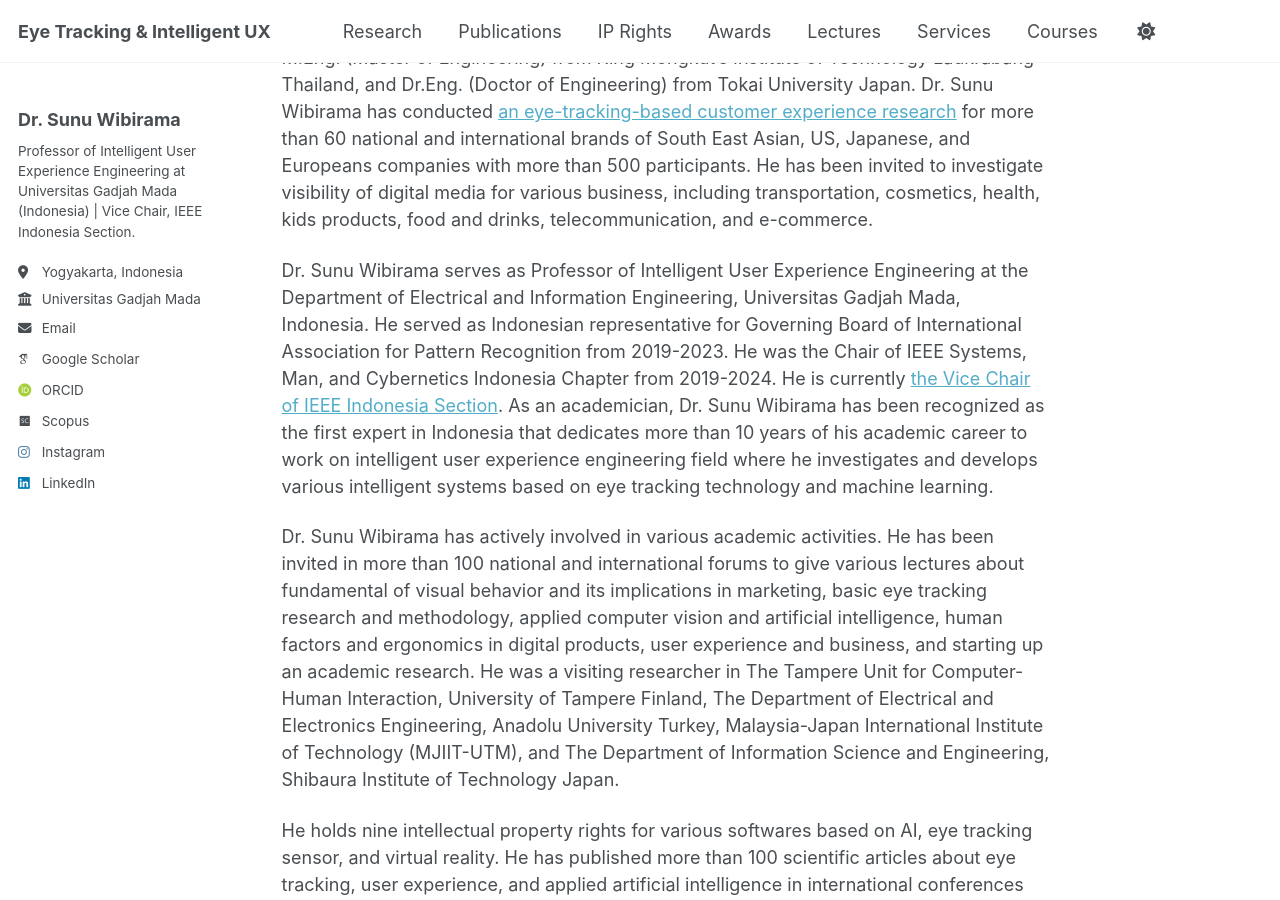
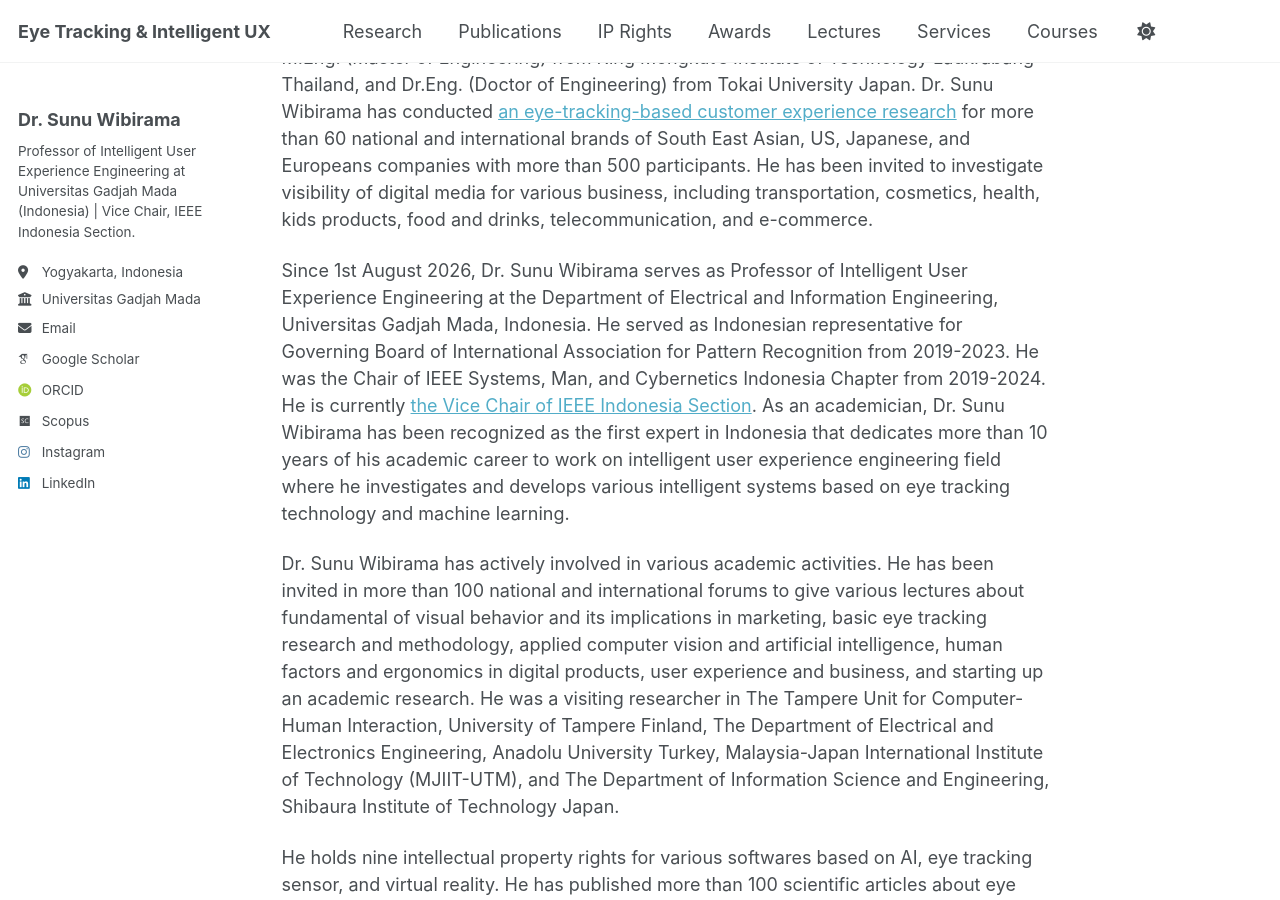
Before and after one commit to wibirama/wibirama.github.io, a Jekyll site: the page built from _pages/about.md, in a window 1280 px wide and 900 px high, scrolled down 492 px. Built offline with Jekyll 4.4.1, drawn with Linux system fonts in a browser that asks for light colours; some web fonts are replaced; a script that is not in the unit is left out.

Commit message:
Update about.md

```diff
--- a/_pages/about.md
+++ b/_pages/about.md
@@ -18,7 +18,7 @@ Email: sunu{at}ugm.ac.id , [LinkedIn](https://www.linkedin.com/in/sunuwibirama)
 
 Dr. Sunu Wibirama is a renowned academician and practitioners of [eye tracking](https://www.youtube.com/watch?v=XlTbF-qvRQY), user experience of digital products, and applied artificial intelligence in South East Asia. He obtained B.Eng. (Bachelor of Engineering) from Universitas Gadjah Mada Indonesia, M.Eng. (Master of Engineering) from King Mongkut’s Institute of Technology Ladkrabang Thailand, and Dr.Eng. (Doctor of Engineering) from Tokai University Japan. Dr. Sunu Wibirama has conducted [an eye-tracking-based customer experience research](https://wibirama.github.io/partners/) for more than 60 national and international brands of South East Asian, US, Japanese, and Europeans companies with more than 500 participants. He has been invited to investigate visibility of digital media for various business, including transportation, cosmetics, health, kids products, food and drinks, telecommunication, and e-commerce.
 
-Dr. Sunu Wibirama serves as Professor of Intelligent User Experience Engineering at the Department of Electrical and Information Engineering, Universitas Gadjah Mada, Indonesia. He served as Indonesian representative for Governing Board of International Association for Pattern Recognition from 2019-2023. He was the Chair of IEEE Systems, Man, and Cybernetics Indonesia Chapter from 2019-2024. He is currently [the Vice Chair of IEEE Indonesia Section](https://ieee.id/officers/). As an academician, Dr. Sunu Wibirama has been recognized as the first expert in Indonesia that dedicates more than 10 years of his academic career to work on intelligent user experience engineering field where he investigates and develops various intelligent systems based on eye tracking technology and machine learning.
+Since 1st August 2026, Dr. Sunu Wibirama serves as Professor of Intelligent User Experience Engineering at the Department of Electrical and Information Engineering, Universitas Gadjah Mada, Indonesia. He served as Indonesian representative for Governing Board of International Association for Pattern Recognition from 2019-2023. He was the Chair of IEEE Systems, Man, and Cybernetics Indonesia Chapter from 2019-2024. He is currently [the Vice Chair of IEEE Indonesia Section](https://ieee.id/officers/). As an academician, Dr. Sunu Wibirama has been recognized as the first expert in Indonesia that dedicates more than 10 years of his academic career to work on intelligent user experience engineering field where he investigates and develops various intelligent systems based on eye tracking technology and machine learning.
 
 Dr. Sunu Wibirama has actively involved in various academic activities. He has been invited in more than 100 national and international forums to give various lectures about fundamental of visual behavior and its implications in marketing, basic eye tracking research and methodology, applied computer vision and artificial intelligence, human factors and ergonomics in digital products, user experience and business, and starting up an academic research. He was a visiting researcher in The Tampere Unit for Computer-Human Interaction, University of Tampere Finland, The Department of Electrical and Electronics Engineering, Anadolu University Turkey, Malaysia-Japan International Institute of Technology (MJIIT-UTM), and The Department of Information Science and Engineering, Shibaura Institute of Technology Japan.
 
```
